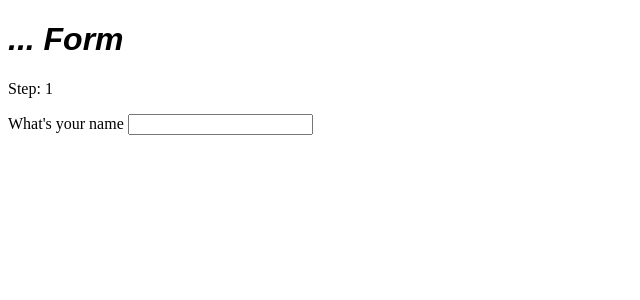
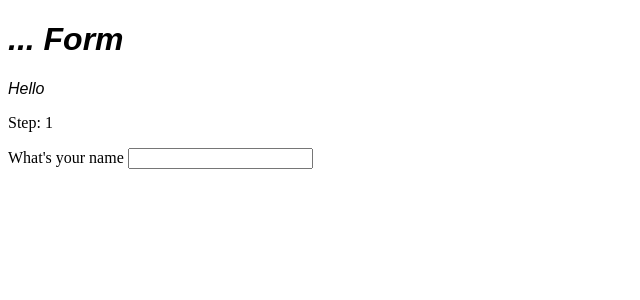
Before and after one commit to julian4806/svelte-5-course, a SvelteKit app: page / in a window 1280 px wide. Shown: the top 300 px of the page, without its empty margins (0-640 px from the left). Built offline with nearby package versions, Linux system fonts and the light colour scheme.

Commit message:
children props

```diff
--- a/src/routes/+page.svelte
+++ b/src/routes/+page.svelte
@@ -10,7 +10,9 @@
 </script>
 
 <main>
-  <Header name={formState.name} />
+  <Header name={formState.name}>
+    <p>Hello</p>
+  </Header>
 
   <p>Step: {formState.step + 1}</p>
 
--- a/src/routes/Header.svelte
+++ b/src/routes/Header.svelte
@@ -1,13 +1,21 @@
 <script lang="ts">
+  import type { Snippet } from "svelte";
+
   let {
     name,
+    children,
   }: {
     name: string;
+    children: Snippet;
   } = $props();
 </script>
 
 <div class="header">
-  <h1>{name ? name + "'s" : "..."} Form</h1>
+  <h1>
+    {name ? name + "'s" : "..."} Form
+  </h1>
+
+  {@render children()}
 </div>
 
 <style>
```
